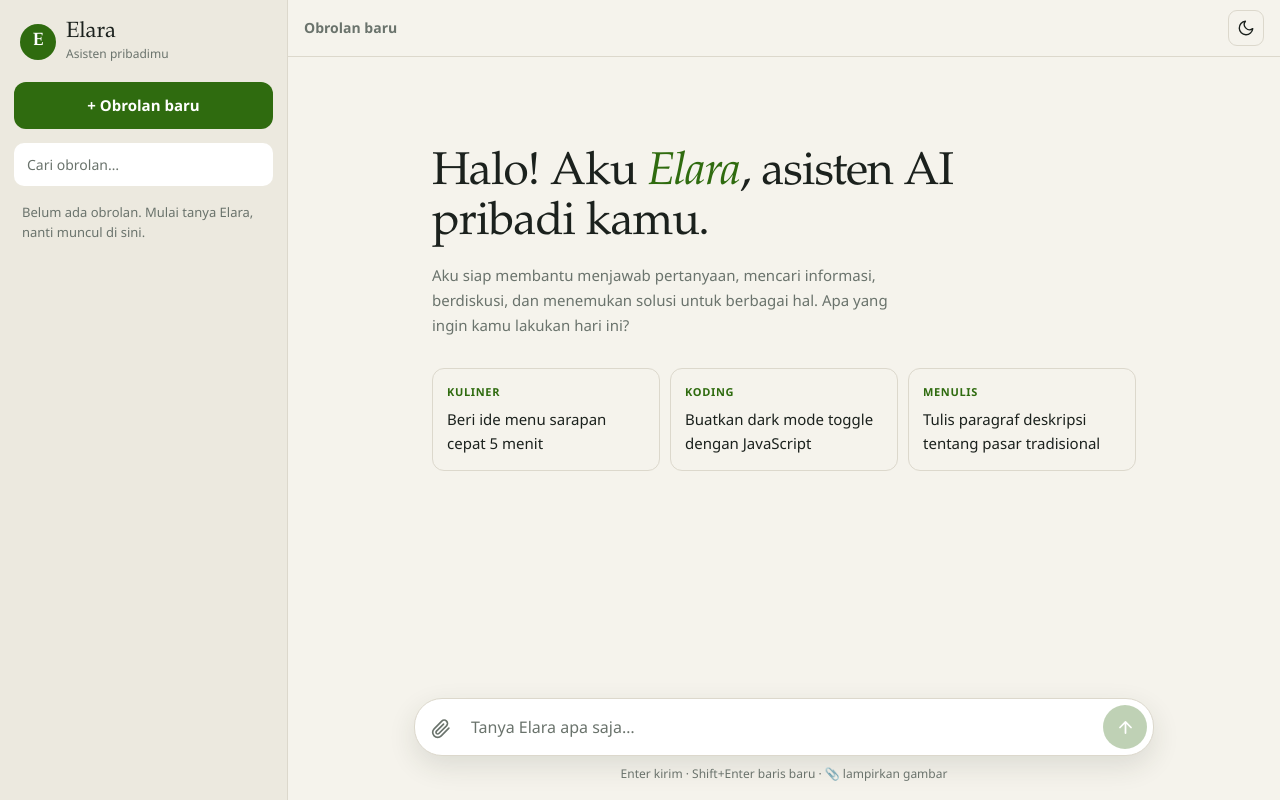
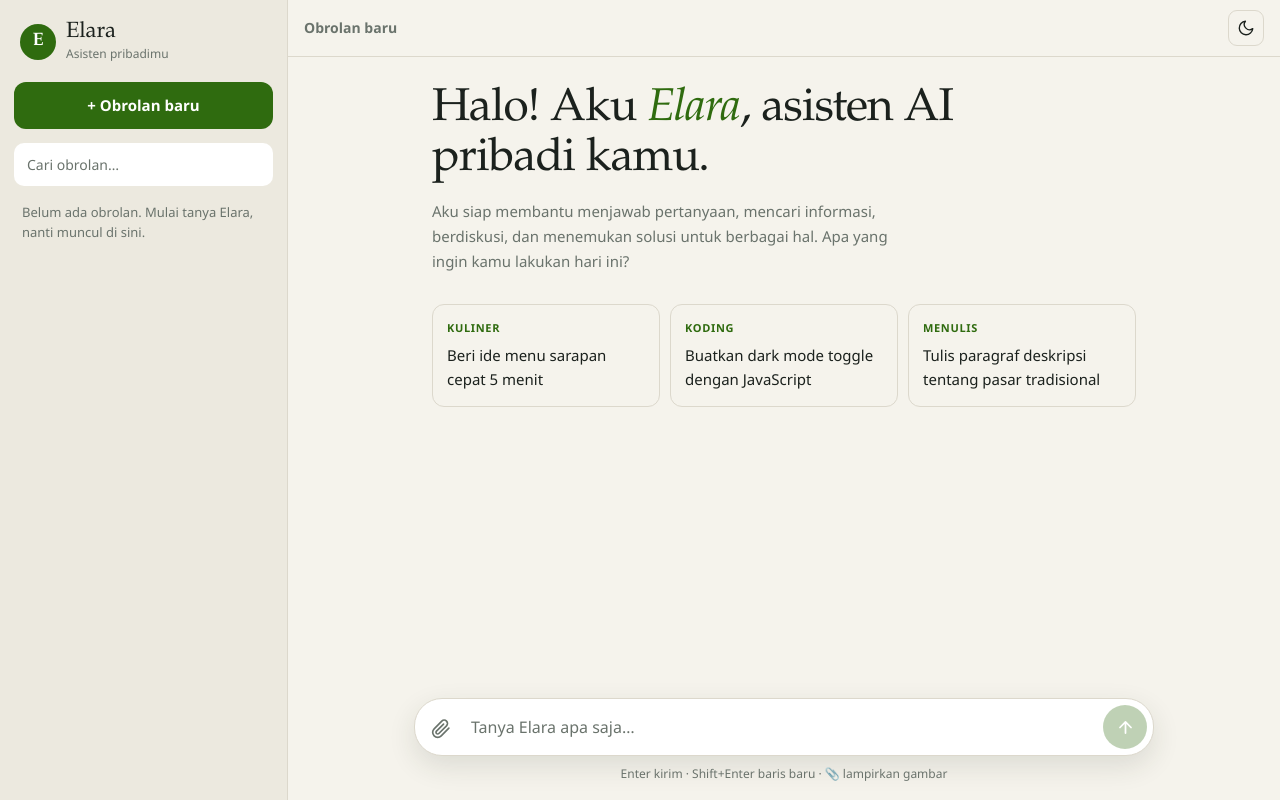
Before and after one commit to gilanglink3-alt/elara-ai-project, a plain HTML site: page index.html in a window 1280 px wide. Drawn offline with nearby package versions, Linux system fonts and the light colour scheme.

Commit message:
Update index.html

```diff
--- a/index.html
+++ b/index.html
@@ -151,7 +151,7 @@ main{flex:1;overflow-y:auto;position:relative}
 .err button{background:none;border:1px solid currentColor;color:inherit;border-radius:8px;padding:4px 12px}
 
 /* Hero */
-.hero{padding-top:8vh}
+.hero{padding-top:0}
 .hero h1{font-family:var(--serif);font-weight:400;font-size:clamp(30px,5.4vw,46px);line-height:1.08;letter-spacing:-.02em;max-width:14em}
 .hero h1 em{font-style:italic;color:var(--accent)}
 .hero p{color:var(--muted);margin-top:14px;max-width:32em}
@@ -1759,7 +1759,8 @@ textarea::placeholder{color:var(--muted)}
     const c = active();
     $("title").textContent = c ? c.title : "Obrolan baru";
     if (!c || !c.msgs.length) {
-      const h = document.createElement("div"); h.className = "hero";
+  main.scrollTop = 0;
+  const h = document.createElement("div"); h.className = "hero";
       h.innerHTML = "<h1>Halo! Aku <em>Elara</em>, asisten AI pribadi kamu.</h1><p>Aku siap membantu menjawab pertanyaan, mencari informasi, berdiskusi, dan menemukan solusi untuk berbagai hal. Apa yang ingin kamu lakukan hari ini?</p>";
       const g = document.createElement("div"); g.className = "grid";
       const randomIdeas = getRandomIdeas(3);
```
